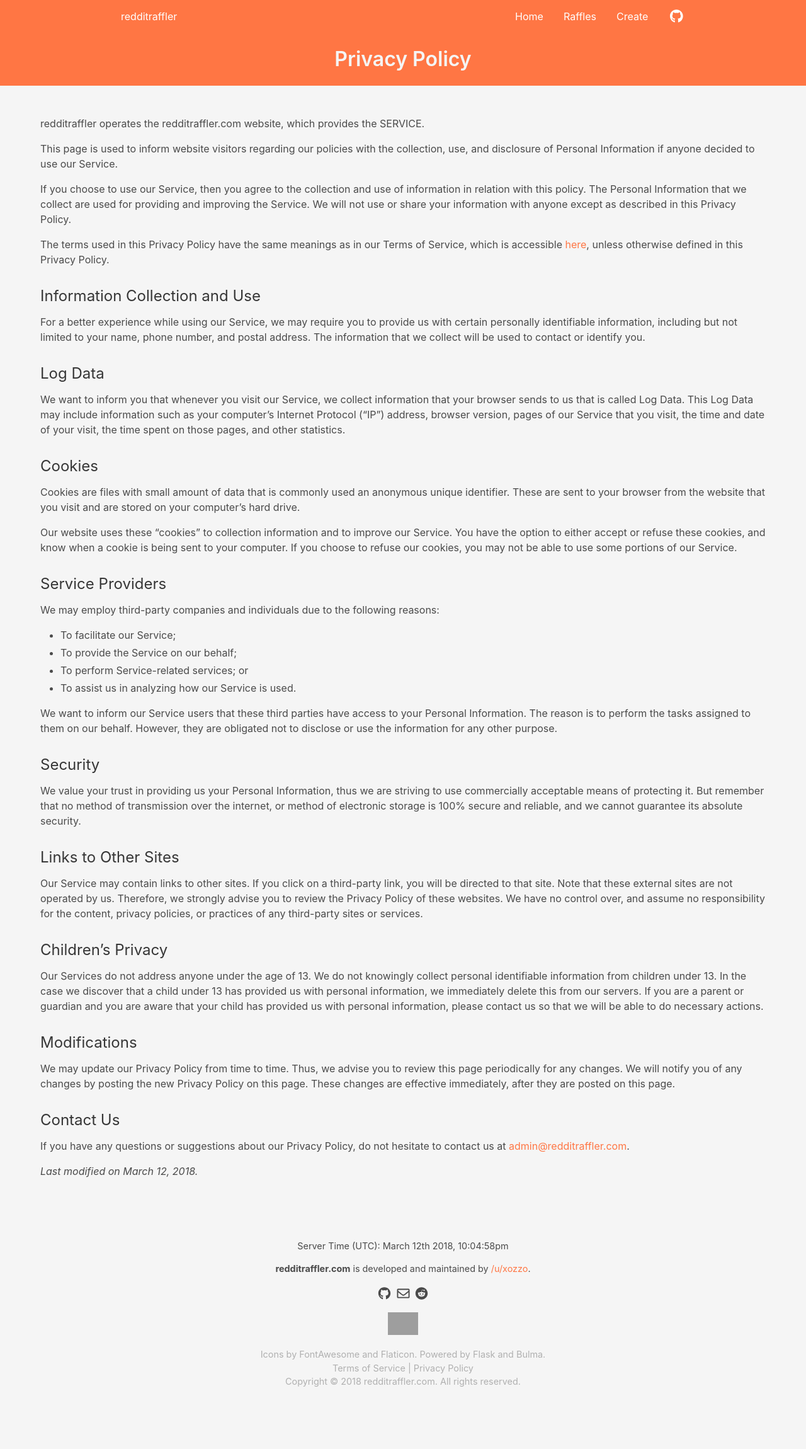
After one commit to redditraffler/redditraffler, a Flask app: page /privacy-policy in a window 1280 px wide. The commit adds this page. Shown: the whole page at 63% size. Run offline with Flask 2, Linux system fonts and the light colour scheme; some libraries are stand-ins or nearby versions; grey boxes are pictures that could not be loaded.

Commit message:
Content additions and changes (#27)
* Add banner in overwatch example raffle

* Tweaked footer copy and style

* Add attributions to footer

* Switch fontawesome icons with flaticons in homepage

* Capitalize all page titles

* Add TOS and privacy policy routes/views

* Add TOS and privacy policy links to footer

* Add tests for tos and privacy policy routes"

* Use url_for instead of hardcoding url in TOS

```diff
--- a/app/assets/css/app.css
+++ b/app/assets/css/app.css
@@ -143,7 +143,12 @@
 /**** End Header ****/
 
 /**** Footer ****/
+.footer {
+  font-size: 0.9rem;
+}
+
 .footer-icon {
+  font-size: 1.25rem;
   color: #4a4a4a;
   transition: 0.3s;
 }
@@ -159,4 +164,21 @@
 .footer-icon-reddit:hover {
   color: #ff4500;
 }
+
+.footer-light-text p {
+  opacity: 0.4;
+}
+
+.footer-light-text p:not(:last-child) {
+  margin: 0;
+  padding: 0;
+}
+
+.footer-light-text a {
+  color: inherit;
+}
+
+.footer-light-text a:hover {
+  text-decoration: underline;
+}
 /**** End Footer ****/
--- a/app/assets/js/layouts/footer.js
+++ b/app/assets/js/layouts/footer.js
@@ -2,7 +2,12 @@
     $("#clock").html(moment().utc().format('MMMM Do YYYY, h:mm:ssa'));
 }
 
+function setCopyrightYear() {
+    $("#year").html(moment().utc().format('YYYY'));
+}
+
 $(function() {
+    setCopyrightYear();
     updateClock();
     setInterval(updateClock, 1000);
 });
--- a/app/routes/base.py
+++ b/app/routes/base.py
@@ -14,8 +14,18 @@
 
 @base.route('/')
 def index():
-    return render_template(
-        'base/index.html',
-        title='Home',
-        reddit_login_url=reddit.get_auth_url()
-    )
+    return render_template('base/index.html',
+                           title='Home',
+                           reddit_login_url=reddit.get_auth_url())
+
+
+@base.route('/terms-of-service')
+def tos():
+    return render_template('base/terms-of-service.html',
+                           title='Terms of Service')
+
+
+@base.route('/privacy-policy')
+def privacy_policy():
+    return render_template('base/privacy-policy.html',
+                           title='Privacy Policy')
--- a/app/routes/users.py
+++ b/app/routes/users.py
@@ -21,6 +21,6 @@
                           .order_by(desc('created_at'))
 
     return render_template('users/show.html',
-                           title='/u/' + user.username,
+                           title="/u/%s's Raffles" % user.username,
                            user=user,
                            raffles=raffles)
--- /dev/null
+++ b/app/views/base/privacy-policy.html
@@ -0,0 +1,73 @@
+{% extends "layouts/base.html" %}
+
+{% block content %}
+<section class="hero is-small is-reddit">
+    <div class="hero-body">
+        <div class="container has-text-centered">
+            <p class="title has-text-light">
+                Privacy Policy
+            </p>
+        </div>
+    </div>
+</section>
+
+<section class="section">
+    <div class="container">
+        <div class="content">
+            <p>redditraffler operates the redditraffler.com website, which provides the SERVICE.</p>
+            <p>This page is used to inform website visitors regarding our policies with the collection, use, and disclosure of Personal Information if anyone decided to use our Service.</p>
+            <p>If you choose to use our Service, then you agree to the collection and use of information in relation with this policy. The Personal Information that we collect are used for providing and improving the Service. We will not use or share your information with anyone except as described in this Privacy Policy.</p>
+            <p>The terms used in this Privacy Policy have the same meanings as in our Terms of Service, which is accessible <a href="{{ url_for('base.tos') }}">here</a>, unless otherwise defined in this Privacy Policy.</p>
+
+            <h3>Information Collection and Use</h3>
+            <p>For a better experience while using our Service, we may require you to provide us with certain personally identifiable information, including but not limited to your name, phone number, and postal address. The information that we collect will be used to contact or identify you.</p>
+
+            <h3>Log Data</h3>
+            <p>We want to inform you that whenever you visit our Service, we collect information that your browser sends to us that is called Log Data. This Log Data may include information such as your computer’s Internet Protocol (“IP”) address, browser version, pages of our Service that you visit, the time and date of your visit, the time spent on those pages, and other statistics.</p>
+
+            <h3>Cookies</h3>
+            <p>Cookies are files with small amount of data that is commonly used an anonymous unique identifier. These are sent to your
+            browser from the website that you visit and are stored on your computer’s hard drive.</p>
+            <p>Our website uses these “cookies” to collection information and to improve our Service. You have the option to either accept
+            or refuse these cookies, and know when a cookie is being sent to your computer. If you choose to refuse our cookies,
+            you may not be able to use some portions of our Service.</p>
+
+            <h3>Service Providers</h3>
+            <p>We may employ third-party companies and individuals due to the following reasons:</p>
+            <ul>
+                <li>To facilitate our Service;</li>
+                <li>To provide the Service on our behalf;</li>
+                <li>To perform Service-related services; or</li>
+                <li>To assist us in analyzing how our Service is used.</li>
+            </ul>
+            <p>We want to inform our Service users that these third parties have access to your Personal Information. The reason is to perform the tasks assigned to them on our behalf. However, they are obligated not to disclose or use the information for any other purpose.</p>
+
+            <h3>Security</h3>
+            <p>We value your trust in providing us your Personal Information, thus we are striving to use commercially acceptable means
+            of protecting it. But remember that no method of transmission over the internet, or method of electronic storage is 100%
+            secure and reliable, and we cannot guarantee its absolute security.</p>
+
+            <h3>Links to Other Sites</h3>
+            <p>Our Service may contain links to other sites. If you click on a third-party link, you will be directed to that site. Note
+            that these external sites are not operated by us. Therefore, we strongly advise you to review the Privacy Policy of these
+            websites. We have no control over, and assume no responsibility for the content, privacy policies, or practices of any
+            third-party sites or services.</p>
+
+            <h3>Children’s Privacy</h3>
+            <p>Our Services do not address anyone under the age of 13. We do not knowingly collect personal identifiable information from
+            children under 13. In the case we discover that a child under 13 has provided us with personal information, we immediately
+            delete this from our servers. If you are a parent or guardian and you are aware that your child has provided us with
+            personal information, please contact us so that we will be able to do necessary actions.</p>
+
+            <h3>Modifications</h3>
+            <p>We may update our Privacy Policy from time to time. Thus, we advise you to review this page periodically for any changes.
+            We will notify you of any changes by posting the new Privacy Policy on this page. These changes are effective immediately,
+            after they are posted on this page.</p>
+
+            <h3>Contact Us</h3>
+            <p>If you have any questions or suggestions about our Privacy Policy, do not hesitate to contact us  at
+            <a href="mailto:admin@redditraffler.com">admin@redditraffler.com</a>.</p>
+            <p><i>Last modified on March 12, 2018.</i></p>
+</section>
+
+{% endblock %}
--- a/app/views/layouts/footer.html
+++ b/app/views/layouts/footer.html
@@ -7,16 +7,19 @@
                 <a href="https://reddit.com/u/xozzo">/u/xozzo</a>.
             </p>
             <p>
-                Got suggestions? Having technical issues? Just want to say hi?
-            </p>
-            <p>
-                <a class="footer-icon footer-icon-github" href="https://github.com/timorthi/redditraffler/issues/new"><i class="fab fa-github fa-2x fa-fw"></i></a>
-                <a class="footer-icon footer-icon-mail" href="mailto:admin@redditraffler.com"><i class="far fa-envelope fa-2x fa-fw"></i></a>
-                <a class="footer-icon footer-icon-reddit" href="https://www.reddit.com/message/compose?to=xozzo"><i class="fab fa-reddit fa-2x fa-fw"></i></a>
+                <a class="footer-icon footer-icon-github" href="https://github.com/timorthi/redditraffler"><i class="fab fa-github fa-fw"></i></a>
+                <a class="footer-icon footer-icon-mail" href="mailto:admin@redditraffler.com"><i class="far fa-envelope fa-fw"></i></a>
+                <a class="footer-icon footer-icon-reddit" href="https://www.reddit.com/u/redditraffler"><i class="fab fa-reddit fa-fw"></i></a>
             </p>
             <p>
                 <a href='https://ko-fi.com/Z8Z1A9FB' target='_blank'><img height='36' style='border:0px;height:36px;' src='https://az743702.vo.msecnd.net/cdn/kofi1.png?v=0' border='0' alt='Buy Me a Coffee at ko-fi.com' /></a>
             </p>
+
+            <div class="footer-light-text">
+            <p>Icons by <a href="https://fontawesome.com/">FontAwesome</a> and <a href="https://www.flaticon.com">Flaticon</a>. Powered by <a href="http://flask.pocoo.org/">Flask</a> and <a href="https://bulma.io/">Bulma</a>. </p>
+            <p><a href="{{ url_for('base.tos') }}">Terms of Service</a> | <a href="{{ url_for('base.privacy_policy') }}">Privacy Policy</a></p>
+            <p>Copyright &copy; <span id="year"></span> redditraffler.com. All rights reserved.</p>
+            </div>
         </div>
     </div>
 </footer>
```
Also changed, not shown: app/assets/css/base/index.css (+5 -0 lines), app/assets/css/raffles/show.css (+12 -0 lines), app/routes/raffles.py (+4 -5 lines), app/views/base/index.html (+4 -15 lines), app/views/base/terms-of-service.html (added, +49 -0 lines), app/views/raffles/show.html (+12 -0 lines), tests/routes/test_base.py (+8 -0 lines), app/assets/img/gears.svg (added), app/assets/img/rocket.svg (added).
